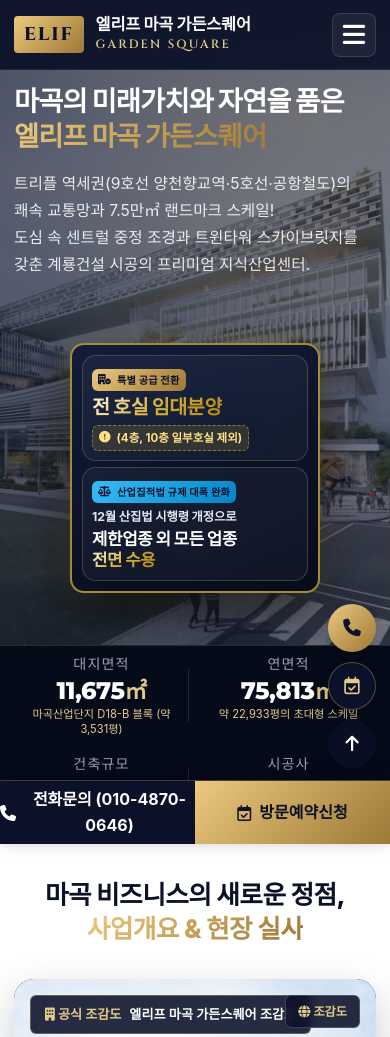
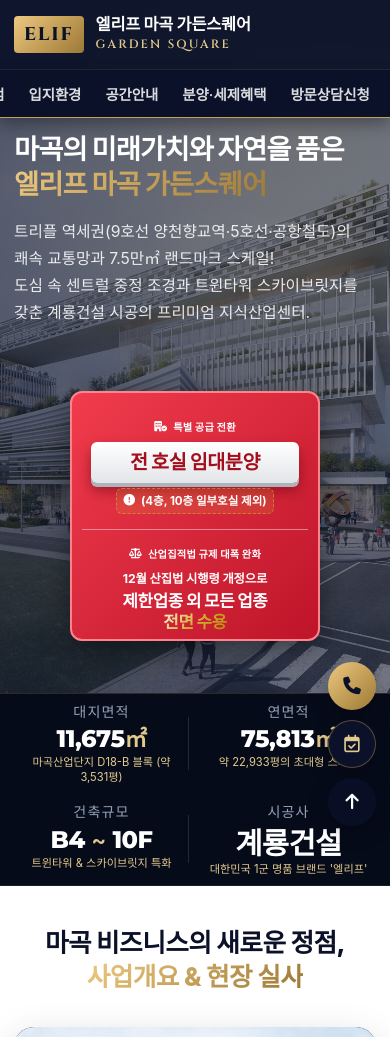
Before and after one commit to kts641/elifmagok, a plain HTML site: page index.html in a window 390 px wide. Shown: the top 1037 px of the page. Drawn offline with Linux system fonts and the light colour scheme; a web font is replaced by a local one.

Commit message:
Improve responsive navigation and announcement

```diff
--- a/index.html
+++ b/index.html
@@ -2559,6 +2559,44 @@
 .benefits-layout .benefit-desc{font-size:.82rem;line-height:1.45;margin:0}
 @media(max-width:900px){.benefits-layout{grid-template-columns:1fr}.benefits-image{position:static;max-height:420px;object-fit:cover}}
 @media(max-width:600px){.benefits-layout .benefit-box{grid-template-columns:34px 1fr;gap:8px 10px}.benefits-layout .benefit-desc{grid-column:2}.benefits-layout .benefit-name{font-size:.95rem}}
+</style>
+<script>document.documentElement.dataset.page = new URLSearchParams(location.search).get('page') || 'home';</script>
+<style>
+/* Desktop menu destinations have their own shareable URLs. */
+@media (min-width:901px) {
+ html[data-page] body > section {display:none}
+ html[data-page="home"] body > #hero, html[data-page="home"] body > .metrics-strip,
+ html[data-page="overview"] body > #overview, html[data-page="premium"] body > #premium,
+ html[data-page="location"] body > #location, html[data-page="facility"] body > #facility,
+ html[data-page="benefit"] body > #benefit, html[data-page="contact"] body > #contact {display:block}
+ html[data-page="home"] body > #hero {display:flex}
+ html:not([data-page="home"]) body > section {min-height:calc(100vh - 200px);padding-top:130px}
+}
+.nav-link.is-current {color:var(--gold-light)}
+.nav-link.is-current::after {width:100%}
+.hero-right-notice {background:linear-gradient(135deg,#f13c4d,#be1429);border:2px solid #ff838b;border-radius:12px;box-shadow:0 8px 30px #0007;animation:none;overflow:hidden}
+.hero-right-notice .notice-block {background:transparent;border:0;border-radius:0;text-align:center;box-shadow:none}
+.hero-right-notice .notice-block + .notice-block {border-top:1px solid #ffffff70}
+.hero-right-notice .notice-block-tag, .hero-right-notice .law-tag {background:transparent;color:#fff;border:0}
+.hero-right-notice .notice-main-text {background:linear-gradient(#fff,#e2e5e9);border-radius:6px;padding:8px 4px;box-shadow:0 4px 0 #adb3ba,0 8px 14px #71071899}
+.hero-right-notice .notice-main-text .gold-highlight {color:#a40f1d;background:none;-webkit-text-fill-color:#a40f1d}
+.hero-right-notice .notice-sub-exception,.hero-right-notice .notice-law-prefix,.hero-right-notice .notice-law-accent,.hero-right-notice .notice-law-accent .gold-highlight,.hero-right-notice .notice-law-accent .text-bright {color:#fff}
+@media(max-width:900px) {
+ .navbar,.navbar.scrolled {height:70px}
+ .nav-menu,.nav-menu.active {display:flex;position:fixed;top:70px;left:0;width:100%;height:48px;max-height:none;flex-direction:row;align-items:stretch;justify-content:flex-start;gap:0;padding:0 8px;overflow-x:auto;overflow-y:hidden;transform:none;opacity:1;visibility:visible;background:#0a1128;box-shadow:0 6px 15px #0005;border-bottom:1px solid #c5a059;scrollbar-width:none}
+ .nav-menu::-webkit-scrollbar {display:none}
+ .nav-menu .nav-link {flex:0 0 auto;width:auto;padding:13px 12px;font-size:.9rem;border:0;white-space:nowrap}
+ .nav-menu .nav-link.is-current {color:#f7d68e;box-shadow:inset 0 -3px #e4bd6d}
+ .mobile-menu-btn {display:none}
+ body > section[id] {scroll-margin-top:118px}
+ .hero-section {padding-top:142px}
+}
+@media(max-width:768px) {
+ body {padding-bottom:0}
+ .mobile-bottom-bar {display:none}
+ .floating-bar {bottom:18px}
+ .hero-section {padding-top:142px}
+}
 </style>
 </head>
 <body>
@@ -3539,5 +3577,32 @@
       document.getElementById('visitDate').setAttribute('min', today);
     } catch(e) {}
   </script>
+<script>
+(function () {
+ const ids=['overview','premium','location','facility','benefit','contact'];
+ const links=[...document.querySelectorAll('.nav-link')];
+ const narrow=window.matchMedia('(max-width: 900px)');
+ function activate(id) {
+   links.forEach(link=>{const active=link.dataset.section===id;link.classList.toggle('is-current',active);if(active)link.setAttribute('aria-current','location');else link.removeAttribute('aria-current');});
+ }
+ function updateLinks() {
+   document.querySelectorAll('a[href^="#"]').forEach(a=>{const id=a.dataset.originalSection || a.getAttribute('href').slice(1); if(!ids.includes(id)&&id!=='hero')return; a.dataset.originalSection=id; if(a.classList.contains('nav-link'))a.dataset.section=id; a.href=narrow.matches?'#'+id:(id==='hero'?'./':'?page='+id);});
+   document.querySelectorAll('a[data-original-section]').forEach(a=>{const id=a.dataset.originalSection;a.href=narrow.matches?'#'+id:(id==='hero'?'./':'?page='+id)});
+   updateActive();
+ }
+ function updateActive() {
+   if(!narrow.matches){activate(document.documentElement.dataset.page);return}
+   let current=''; const threshold=130;
+   ids.forEach(id=>{const el=document.getElementById(id);if(el && el.getBoundingClientRect().top<=threshold)current=id});
+   activate(current);
+   const active=document.querySelector('.nav-link.is-current');
+   if(active){const nav=active.parentElement; const left=active.offsetLeft; if(left<nav.scrollLeft || left+active.offsetWidth>nav.scrollLeft+nav.clientWidth)nav.scrollTo({left:left-nav.clientWidth/2+active.offsetWidth/2,behavior:'smooth'});}
+ }
+ window.addEventListener('scroll',updateActive,{passive:true});
+ narrow.addEventListener('change',updateLinks);
+ updateLinks();
+ if(narrow.matches && ids.includes(document.documentElement.dataset.page) && !location.hash) requestAnimationFrame(()=>document.getElementById(document.documentElement.dataset.page).scrollIntoView());
+})();
+</script>
 </body>
 </html>
```
